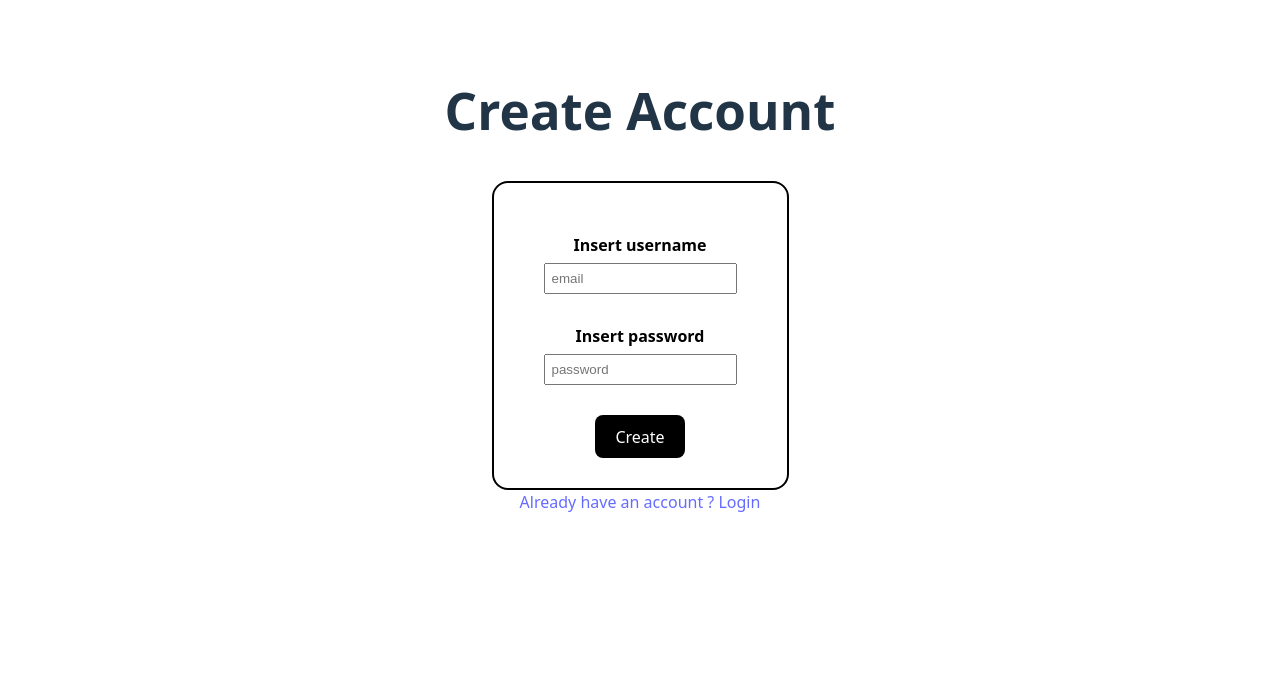
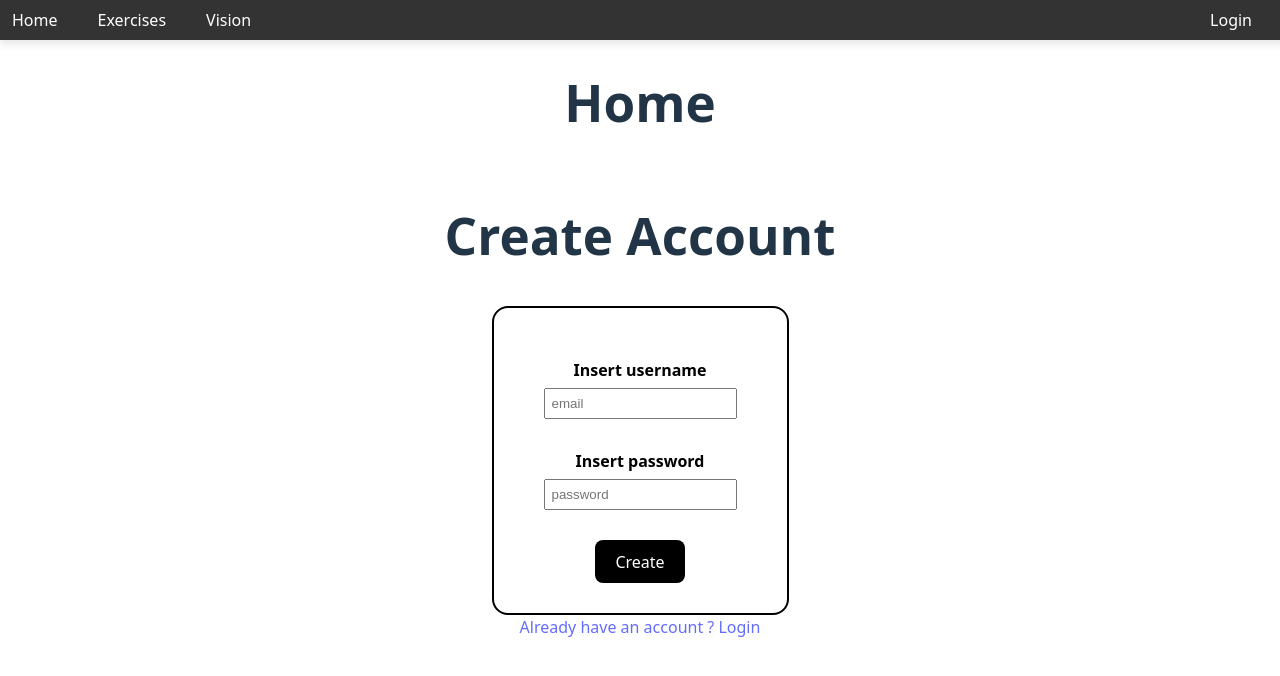
Before and after one commit to Asger191/fitness-inspo, a React (Vite) app: page /register in a window 1280 px wide. Shown: the top 676 px of the page. Built offline with nearby package versions, Linux system fonts and the light colour scheme.

Commit message:
login til header

```diff
--- a/src/components/header/Header.jsx
+++ b/src/components/header/Header.jsx
@@ -1,15 +1,22 @@
-import { NavLink } from "react-router"
+import { NavLink } from "react-router-dom"
 import styles from "./Header.module.css"
 
-const Header = () => {
+const Header = ({loggedIn, email, logout}) => {
+
 
     return(
-        <div style={styles.Header}>
-            <nav>
+        <div className={styles.header}>
+            <nav className={styles.nav}>
+                <div className={styles.links}>
                 <NavLink to="/">Home</NavLink>
                 <NavLink to="/exercises"> Exercises </NavLink>
                 <NavLink to="/vision">Vision</NavLink>
-
+                </div>
+        <div className={styles.toTheRight}>
+                {!loggedIn ? <NavLink to="/login" className={styles.login} >Login</NavLink> :
+                 (<div className={styles.login}><span>{email}</span>
+                  <button onClick={logout}>Logout</button></div>)}
+        </div>
             </nav>
 
         </div>
--- a/src/components/header/Header.module.css
+++ b/src/components/header/Header.module.css
@@ -7,7 +7,6 @@
   color: #ffffff;
   padding: 8px 8px 8px 0px;
   display: flex;
-  justify-content: space-around;
   align-items: center;
   box-shadow: 0 4px 8px rgba(0, 0, 0, 0.1);
   z-index: 1000;
@@ -18,12 +17,14 @@
     align-items: flex-start;
   }
 }
-.header div {
-    display: flex;
-    align-items: center;
-    gap: 16px;
+
+.header nav {
+  display: flex;
+  align-items: center;
+  width: 100%;
 
 }
+
 .header nav a {
     color: #ffffff;
     text-decoration: none;
@@ -40,3 +41,39 @@
     border-bottom: 2px solid red;
     padding-bottom: 4px;
 }
+
+.links {
+  display: flex;
+  gap: 16px;
+  align-items: center;
+}
+
+.login {
+  display: flex;
+  align-items: center;
+  gap: 14px;
+}
+
+.login button {
+  border: 1px solid white;
+  cursor: pointer;
+  color: white;
+}
+
+.login button:hover {
+  background-color: #ffcc00;
+}
+
+.toTheRight {
+  display: flex;
+  align-items: center;
+  margin-left: auto;
+  margin-right: 16px;
+}
+
+@media (max-width: 768px) {
+  .toTheRight {
+    margin-left: 0;
+    margin-top: 8px;
+  }
+}
--- a/src/main.jsx
+++ b/src/main.jsx
@@ -18,11 +18,9 @@ createRoot(document.getElementById('root')).render(
    <Route element={<Header/>}/>
    <Route  path='exercises' element={<Exercises/>}/>
    <Route path='vision' element={<Vision/>}/>
-
+   <Route path="login" element={<Login />}></Route>
+   <Route path='register' element={<Register />}></Route>
   </Route>
-
-  <Route path="login" element={<Login />}></Route>
-  <Route path='register' element={<Register />}></Route>
 </Routes>
 </BrowserRouter>
 )
--- a/src/pages/Home/Home.jsx
+++ b/src/pages/Home/Home.jsx
@@ -2,17 +2,42 @@ import { useState } from "react";
 import { Outlet } from "react-router-dom";
 import Exercises from "../../components/exercise/Exercise";
 import Header from "../../components/header/Header";
+import facade from "../../../apiFacade";
 
 function Home(){
 
+const [loggedIn, setLoggedIn] = useState(false);
+const [email, setEmail] = useState("");
+const [roles, setRoles] = useState([]);
+
+
+function logout(){
+    facade.logout();
+    setLoggedIn(false);
+    setEmail("");
+    setRoles([]);
+}
+
+
+function login(email, pass){
+    //Har tilføjet return så Login komponents prop ikke er undefined men får en promise
+   return facade.login(email, pass)
+    .then(() => {
+        setLoggedIn(true)
+        console.log("We are now logged in")
+        const [email, roles] = facade.getEmailAndRoles();
+        setEmail(email)
+        setRoles(roles);
+    });
+}
 
     return(
         <div>
 
             <div></div>
             <h1>Home</h1>
-            <Header/>
-            <Outlet/>
+            <Header loggedIn={loggedIn} logout={logout} email={email}/>
+            <Outlet context={{login}}/>
         </div>
 
     )
--- a/src/pages/Login/Login.jsx
+++ b/src/pages/Login/Login.jsx
@@ -1,8 +1,11 @@
 import styles from "../Login/Login.module.css"
 import { useState } from "react";
-import { NavLink } from "react-router-dom";
+import { NavLink, useNavigate } from "react-router-dom";
+import { useOutletContext } from "react-router-dom";
 
-function Login({ login }){
+function Login(){
+    const navigate = useNavigate();
+    const { login } = useOutletContext();
     const current = {email: "", password: ""};
     const [loginCredentials, setLoginCredentials] = useState(current);
     const [error, setError] = useState("");
@@ -12,6 +15,7 @@ function Login({ login }){
         login(loginCredentials.email, loginCredentials.password)
         .then( () => {
             setError("")
+            navigate("/")
         }).catch( err => {
             err.status === 401 ? setError("Wrong email or password") : setError("Something went wrong")
         })
--- a/src/pages/Login/Register.jsx
+++ b/src/pages/Login/Register.jsx
@@ -1,9 +1,10 @@
 import styles from "../Login/Login.module.css"
 import { useState } from "react";
 import facade from "../../../apiFacade";
-import { NavLink } from "react-router-dom";
+import { NavLink, useNavigate } from "react-router-dom";
 
 function Register(){
+    const navigate = useNavigate();
     const current = {email: "", password: ""};
     const [registerCredentials, setRegisterCredentials] = useState(current);
     const [error, setError] = useState("");
@@ -13,7 +14,7 @@ function Register(){
         facade.register(registerCredentials.email, registerCredentials.password)
         .then( () => {
             setError("")
-            console.log("performRegister suces")
+            navigate("/login")
         }).catch( err => {
             err.status === 401 ? setError("Something went wrong, try again later") : setError("Something went wrong, try again with diffrent email")
         })
```
Also changed, not shown: src/pages/Login/LoggedIn.jsx (deleted, +0 -11 lines).
